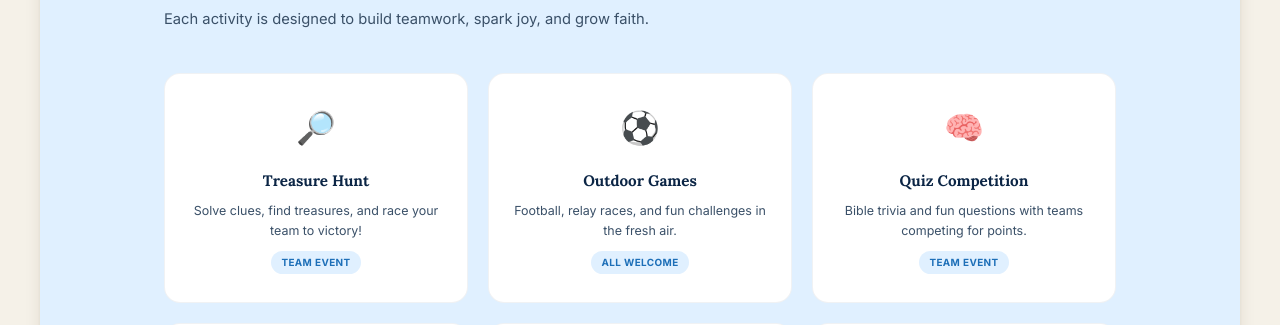
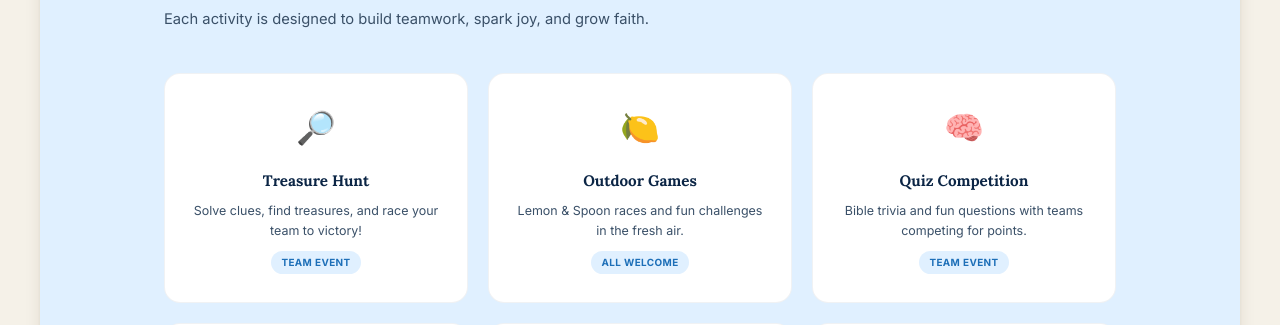
Before and after one commit to stmaryschurchnorway/stmaryschurchnorway.github.io, a Jekyll site: the page built from summer-trip-2026.md, in a window 1280 px wide and 900 px high, scrolled down 2319 px. Shown: the part 152-477 px from the top of the window. Built offline with Jekyll 4.4.1, drawn with Linux system fonts in a browser that asks for light colours.

Commit message:
feat: replace football with lemon and spoon race in outdoor games
Co-Authored-By: Claude Opus 4.6 <noreply@anthropic.com>

```diff
--- a/summer-trip-2026.md
+++ b/summer-trip-2026.md
@@ -251,9 +251,9 @@ extra_css:
         <span class="st-activity-badge">Team Event</span>
       </div>
       <div class="st-activity-card">
-        <span class="st-activity-icon">&#9917;</span>
+        <span class="st-activity-icon">&#127819;</span>
         <h3>Outdoor Games</h3>
-        <p>Football, relay races, and fun challenges in the fresh air.</p>
+        <p>Lemon & Spoon races and fun challenges in the fresh air.</p>
         <span class="st-activity-badge">All Welcome</span>
       </div>
       <div class="st-activity-card">
```
